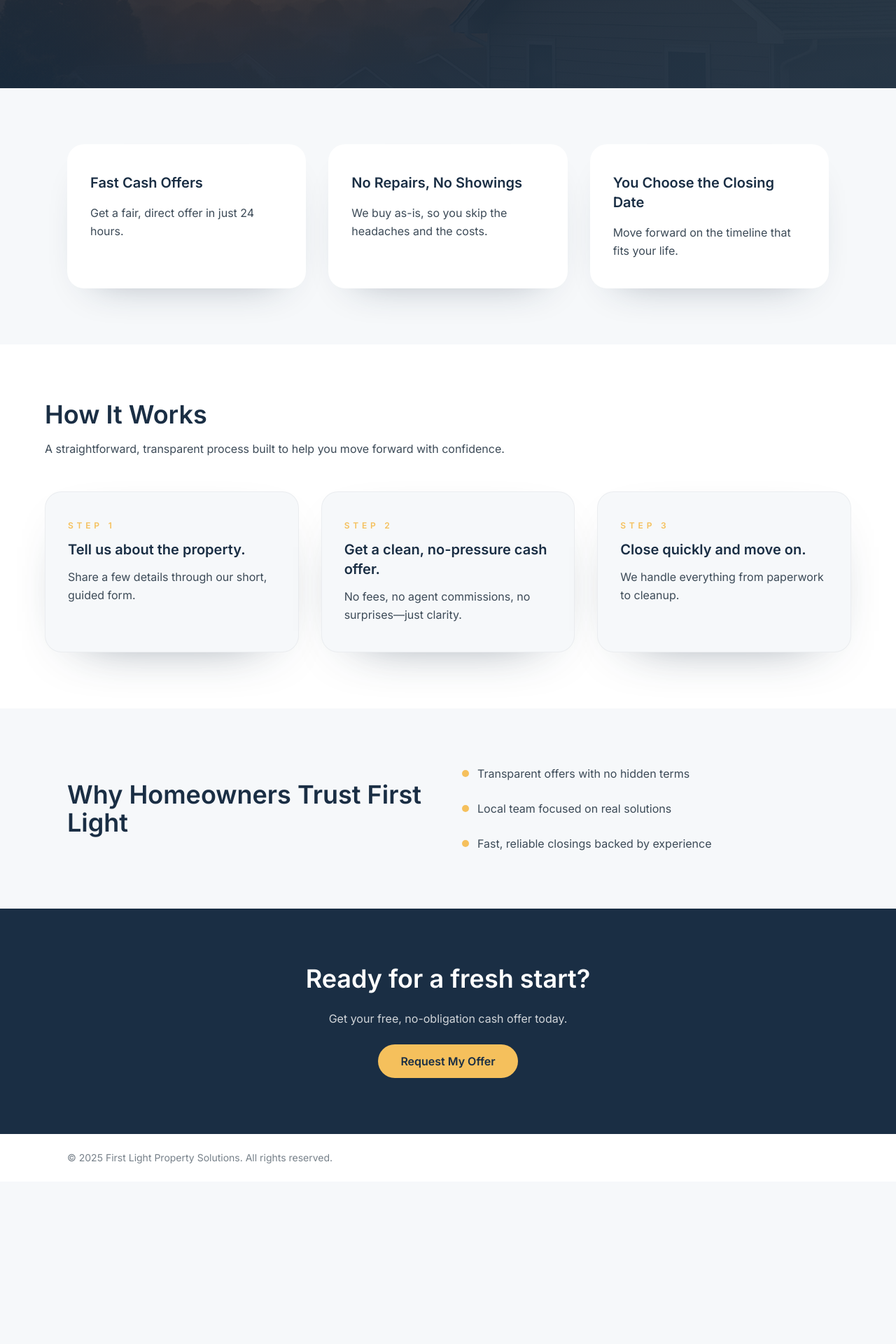
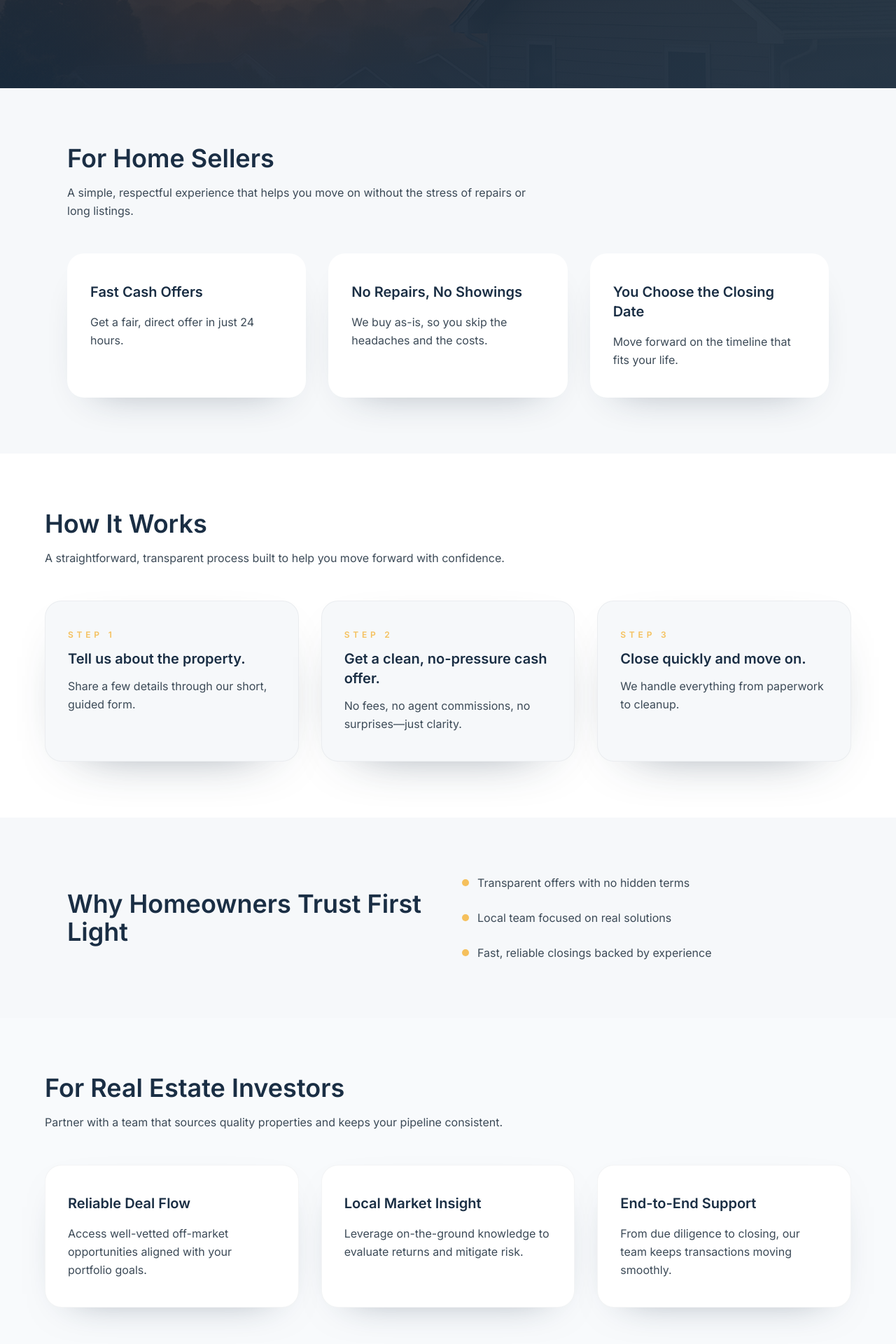
Before and after one commit to 7th0m3n/FirstLightPropertySolutions, a Next.js app: page / in a window 1280 px wide. Shown: the part 500-2420 px from the top of the page at 70% size. Before the commit the page ends 2188 px from the top, so only its background shows below. Built offline with nearby package versions, Linux system fonts and the light colour scheme.

Commit message:
Refine navigation for sellers and investors

```diff
--- a/app/page.tsx
+++ b/app/page.tsx
@@ -39,6 +39,24 @@
   'Fast, reliable closings backed by experience'
 ];
 
+const investorHighlights = [
+  {
+    title: 'Reliable Deal Flow',
+    description:
+      'Access well-vetted off-market opportunities aligned with your portfolio goals.'
+  },
+  {
+    title: 'Local Market Insight',
+    description:
+      'Leverage on-the-ground knowledge to evaluate returns and mitigate risk.'
+  },
+  {
+    title: 'End-to-End Support',
+    description:
+      'From due diligence to closing, our team keeps transactions moving smoothly.'
+  }
+];
+
 export default function HomePage() {
   return (
     <>
@@ -72,7 +90,7 @@
             </div>
             <div className="flex flex-col gap-4 sm:flex-row">
               <a
-                href="#request-offer"
+                href="#contact"
                 className="inline-flex items-center justify-center rounded-full bg-accent px-8 py-3 text-base font-semibold text-primary shadow-[0_20px_45px_-25px_rgba(245,192,92,0.7)] transition hover:translate-y-[-1px] hover:shadow-[0_30px_60px_-25px_rgba(245,192,92,0.55)]"
               >
                 Get My Cash Offer
@@ -87,7 +105,20 @@
           </div>
         </section>
 
-        <section className="mx-auto max-w-6xl px-4 py-20 sm:px-6 lg:px-8">
+        <section
+          id="for-sellers"
+          className="mx-auto max-w-6xl px-4 py-20 sm:px-6 lg:px-8"
+        >
+          <div className="flex flex-col gap-12">
+            <div className="max-w-2xl">
+              <h2 className="text-3xl font-semibold text-primary sm:text-4xl">
+                For Home Sellers
+              </h2>
+              <p className="mt-4 text-base leading-relaxed text-slate">
+                A simple, respectful experience that helps you move on without
+                the stress of repairs or long listings.
+              </p>
+            </div>
             <div className="grid gap-8 md:grid-cols-3">
               {benefits.map((benefit) => (
                 <div
@@ -102,6 +133,7 @@
                   </p>
                 </div>
               ))}
+            </div>
           </div>
         </section>
 
@@ -161,7 +193,39 @@
         </section>
 
         <section
-          id="request-offer"
+          id="for-investors"
+          className="bg-[#F8FAFC] px-4 py-20 sm:px-6 lg:px-8"
+        >
+          <div className="mx-auto max-w-6xl">
+            <div className="max-w-2xl">
+              <h2 className="text-3xl font-semibold text-primary sm:text-4xl">
+                For Real Estate Investors
+              </h2>
+              <p className="mt-4 text-base leading-relaxed text-slate">
+                Partner with a team that sources quality properties and keeps
+                your pipeline consistent.
+              </p>
+            </div>
+            <div className="mt-12 grid gap-8 md:grid-cols-3">
+              {investorHighlights.map((item) => (
+                <div
+                  key={item.title}
+                  className="flex flex-col gap-4 rounded-3xl border border-primary/5 bg-white px-8 py-10 shadow-[0_20px_60px_-40px_rgba(26,46,68,0.55)] transition hover:-translate-y-1 hover:border-accent/50"
+                >
+                  <h3 className="text-xl font-semibold text-primary">
+                    {item.title}
+                  </h3>
+                  <p className="text-base leading-relaxed text-slate">
+                    {item.description}
+                  </p>
+                </div>
+              ))}
+            </div>
+          </div>
+        </section>
+
+        <section
+          id="contact"
           className="bg-primary px-4 py-20 text-white sm:px-6 lg:px-8"
         >
           <div className="mx-auto flex max-w-3xl flex-col items-center gap-6 text-center">
@@ -172,7 +236,7 @@
               Get your free, no-obligation cash offer today.
             </p>
             <a
-              href="#"
+              href="mailto:hello@firstlightpropertysolutions.com"
               className="inline-flex items-center justify-center rounded-full bg-accent px-8 py-3 text-base font-semibold text-primary shadow-[0_20px_45px_-25px_rgba(245,192,92,0.7)] transition hover:translate-y-[-1px] hover:shadow-[0_30px_60px_-25px_rgba(245,192,92,0.55)]"
             >
               Request My Offer
--- a/components/NavBar.tsx
+++ b/components/NavBar.tsx
@@ -2,7 +2,10 @@
 
 const navItems = [
   { label: 'Home', href: '#home' },
-  { label: 'How It Works', href: '#how-it-works' }
+  { label: 'How It Works', href: '#how-it-works' },
+  { label: 'For Sellers', href: '#for-sellers' },
+  { label: 'For Investors', href: '#for-investors' },
+  { label: 'Contact', href: '#contact' }
 ];
 
 export function NavBar() {
```
Lines whose indentation alone changed are shown as unchanged.
